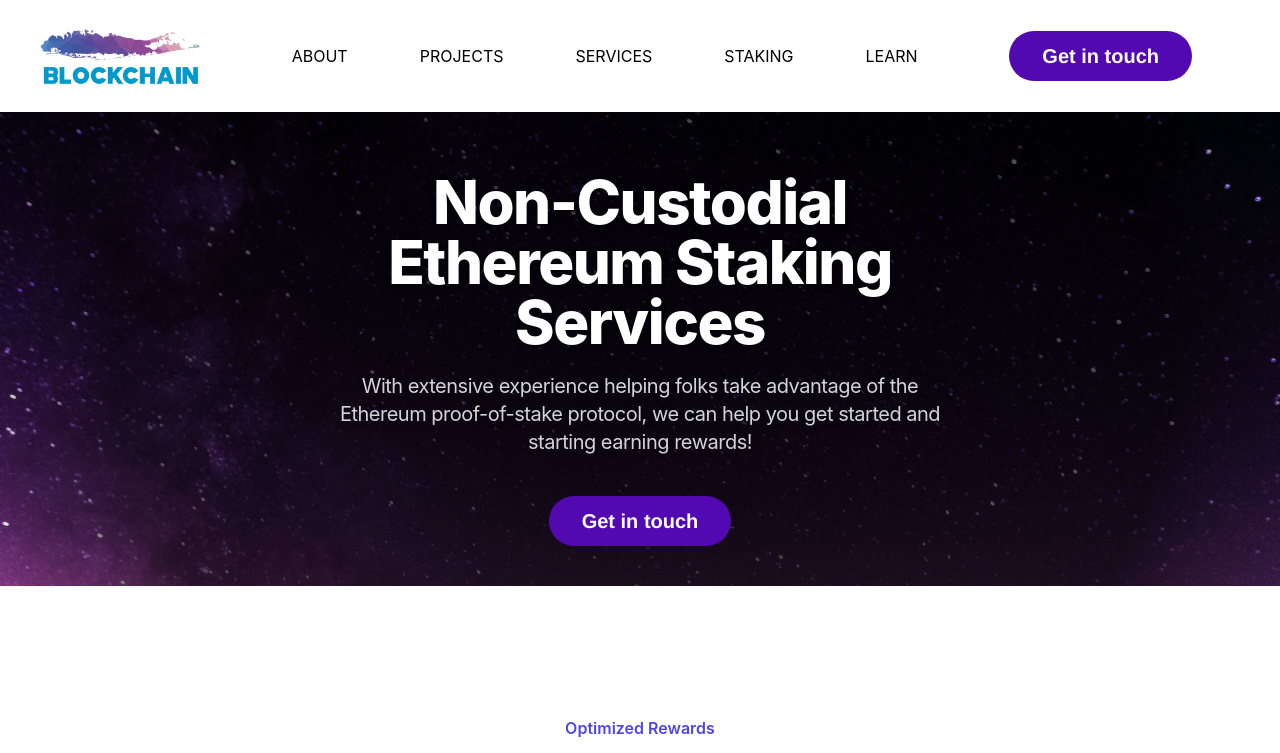
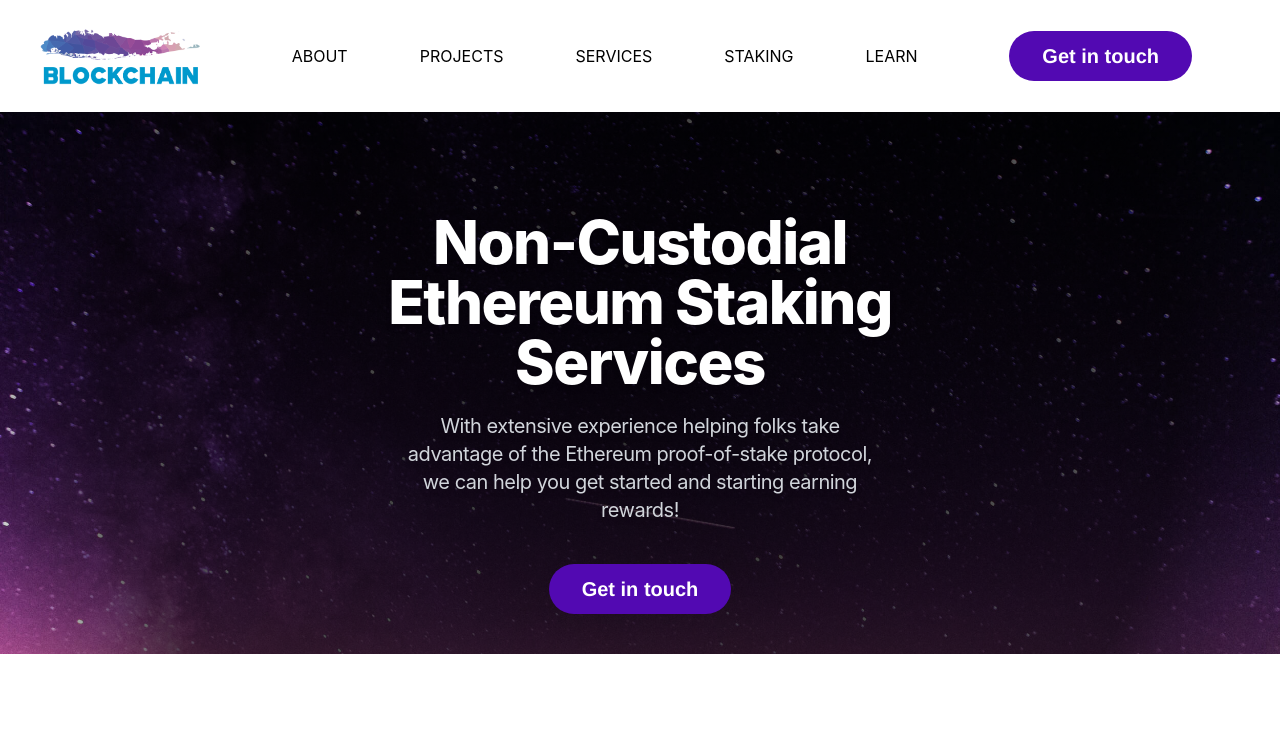
Before and after one commit to li-blockchain/liblockchain.org, a Next.js app: page /eth-staking in a window 1280 px wide. Shown: the top 753 px of the page. Built offline with nearby package versions, Linux system fonts and the light colour scheme.

Commit message:
Let the hero breathe a bit more

```diff
--- a/pages/eth-staking.js
+++ b/pages/eth-staking.js
@@ -26,12 +26,12 @@ export default function Home() {
       <Navigation></Navigation>
 
       {/* Hero Component */}
-      <div className="hero flex flex-col items-center justify-center h-auto bg-staking-hero bg-cover">
-        <div className="flex flex-col items-center justify-center w-1/2">
+      <div className="hero flex flex-col items-center justify-center h-auto bg-staking-hero bg-cover pt-10">
+        <div className="flex flex-col items-center justify-center lg:w-1/2 md:w-1/3 md:px-10">
         <h1 className="text-4xl drop-shadow-md lg:text-6xl text-white text-center tracking-tight font-extrabold lg:m-5 lg:m-2 sm:m-0 sm:pt-10">
           Non-Custodial Ethereum Staking Services
         </h1>
-        <h2 className="lg:text-xl drop-shadow-md lg:text-md sm:text-md tracking-tight text-gray-300 text-center">
+        <h2 className="lg:text-xl drop-shadow-md lg:text-md sm:text-md tracking-tight text-gray-300 text-center px-10">
           With extensive experience helping folks take advantage of the Ethereum proof-of-stake protocol, we can help you get started and starting earning rewards!
         </h2>
         <ContractForm additionalClasses="block p-10" cta></ContractForm>
```
